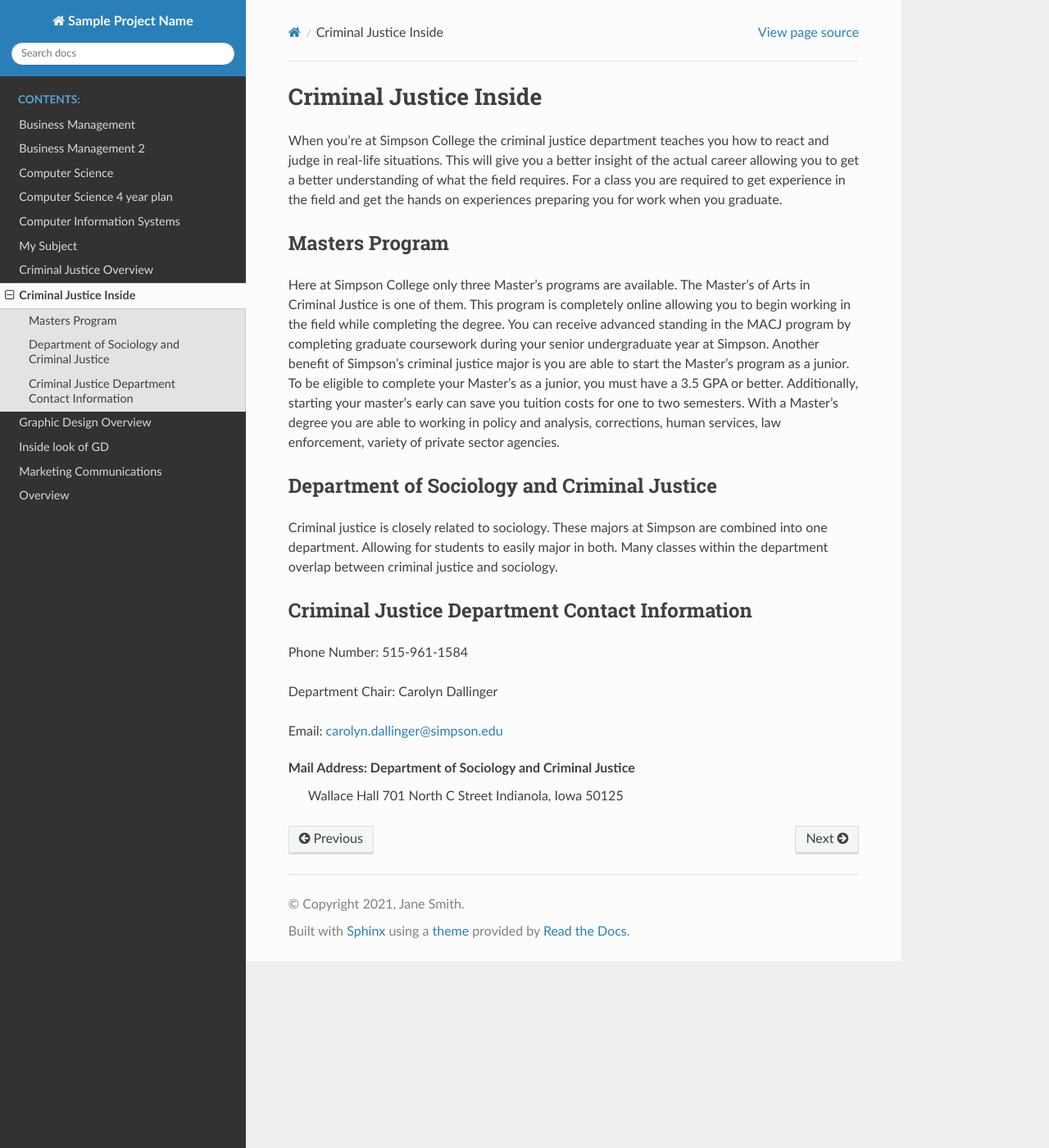
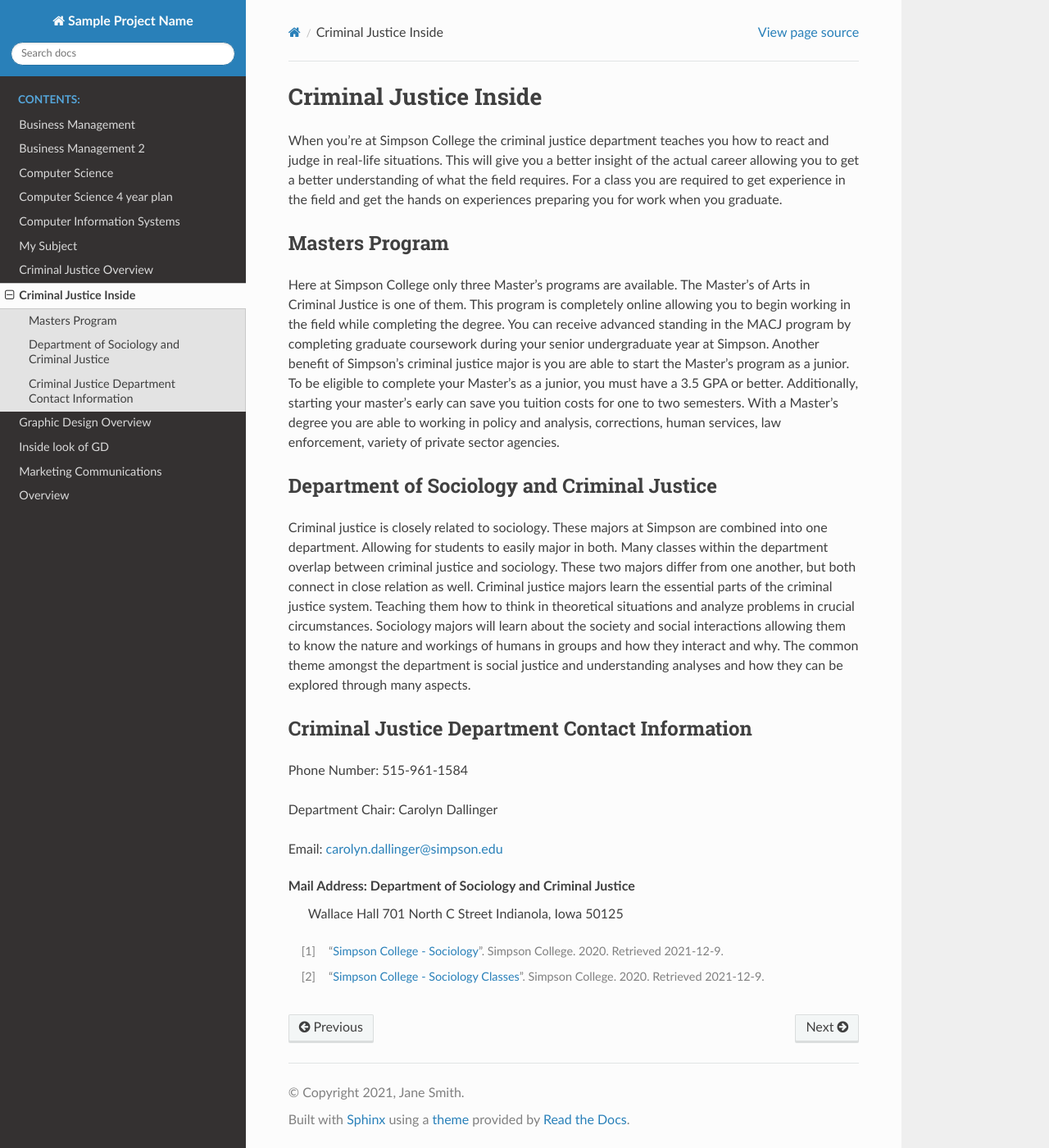
Before and after one commit to burnskatie/majors_template, a Sphinx documentation site: the page built from source/criminal_justice2/index.rst, in a window 1280 px wide and 1400 px high. Shown: the whole window at 82% size. Built offline with Sphinx 7.4.7 and the Read the Docs theme 2.0.0, drawn with Linux system fonts in a browser that asks for light colours.

Commit message:
added picture and more information

```diff
--- a/source/criminal_justice1/index.rst
+++ b/source/criminal_justice1/index.rst
@@ -1,5 +1,10 @@
 Criminal Justice Overview
 =========================
+
+.. image:: maxresdefault.jpg
+    :width: 300px
+    :align: center
+
 
 When studying `criminal justice <https://simpson.edu/academics/departments/academics/departments/department-sociology-criminal-justice/criminal-justice>`_., you will learn everything from traditional
 law enforcement to today’s global security. Understanding the operation of
@@ -94,3 +99,4 @@
     you want to sit in an office everyday doing computer work or chasing the criminals.
 
 .. [#f1] "`Simpson College - Criminal Justice <https://simpson.edu/academics/departments/academics/departments/department-sociology-criminal-justice/criminal-justice/>`_". Simpson College. 2020. Retrieved 2021-12-9.
+.. [#f2] "`Simpson College - Criminal Justice Classes <https://simpson.edu/sites/default/files/2019-04/2019%20Course%20Listing_CJ.pdf>`_". Simpson College. 2020. Retrieved 2021-12-9.
--- a/source/criminal_justice2/index.rst
+++ b/source/criminal_justice2/index.rst
@@ -28,6 +28,13 @@
 Criminal justice is closely related to sociology. These majors at Simpson are
 combined into one department. Allowing for students to easily major in both.
 Many classes within the department overlap between criminal justice and sociology.
+These two majors differ from one another, but both connect in close relation as
+well. Criminal justice majors learn the essential parts of the criminal justice
+system. Teaching them how to think in theoretical situations and analyze problems
+in crucial circumstances. Sociology majors will learn about the society and social
+interactions allowing them to know the nature and workings of humans in groups and
+how they interact and why. The common theme amongst the department is social
+justice and understanding analyses and how they can be explored through many aspects.
 
 Criminal Justice Department Contact Information
 -----------------------------------------------
@@ -42,3 +49,6 @@
               Wallace Hall
               701 North C Street
               Indianola, Iowa 50125
+
+.. [#f1] "`Simpson College - Sociology <https://simpson.edu/academics/departments/academics/departments/department-sociology-criminal-justice/sociology>`_". Simpson College. 2020. Retrieved 2021-12-9.
+.. [#f2] "`Simpson College - Sociology Classes <https://simpson.edu/sites/default/files/2019-04/2019%20Course%20Listing_Sociology.pdf>`_". Simpson College. 2020. Retrieved 2021-12-9.
```
Also changed, not shown: source/criminal_justice2/maxresdefault.jpg (added).
